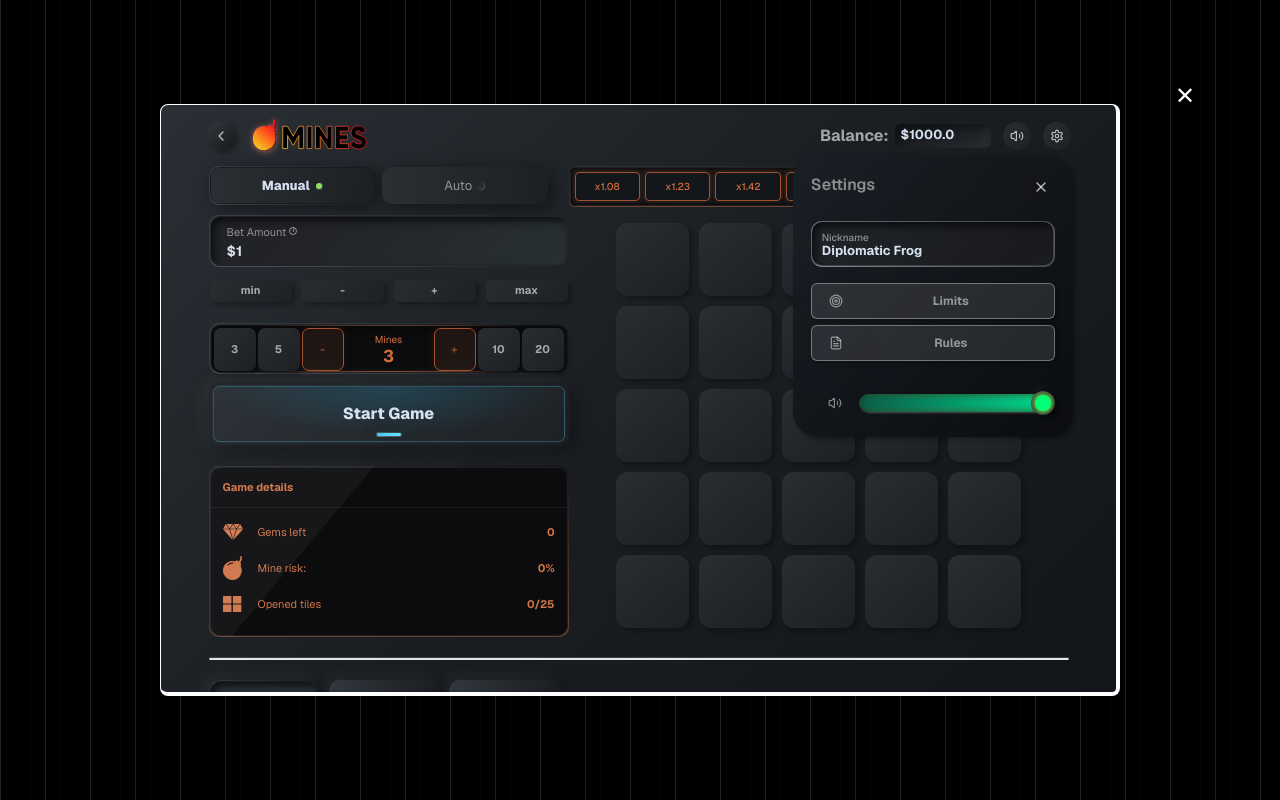
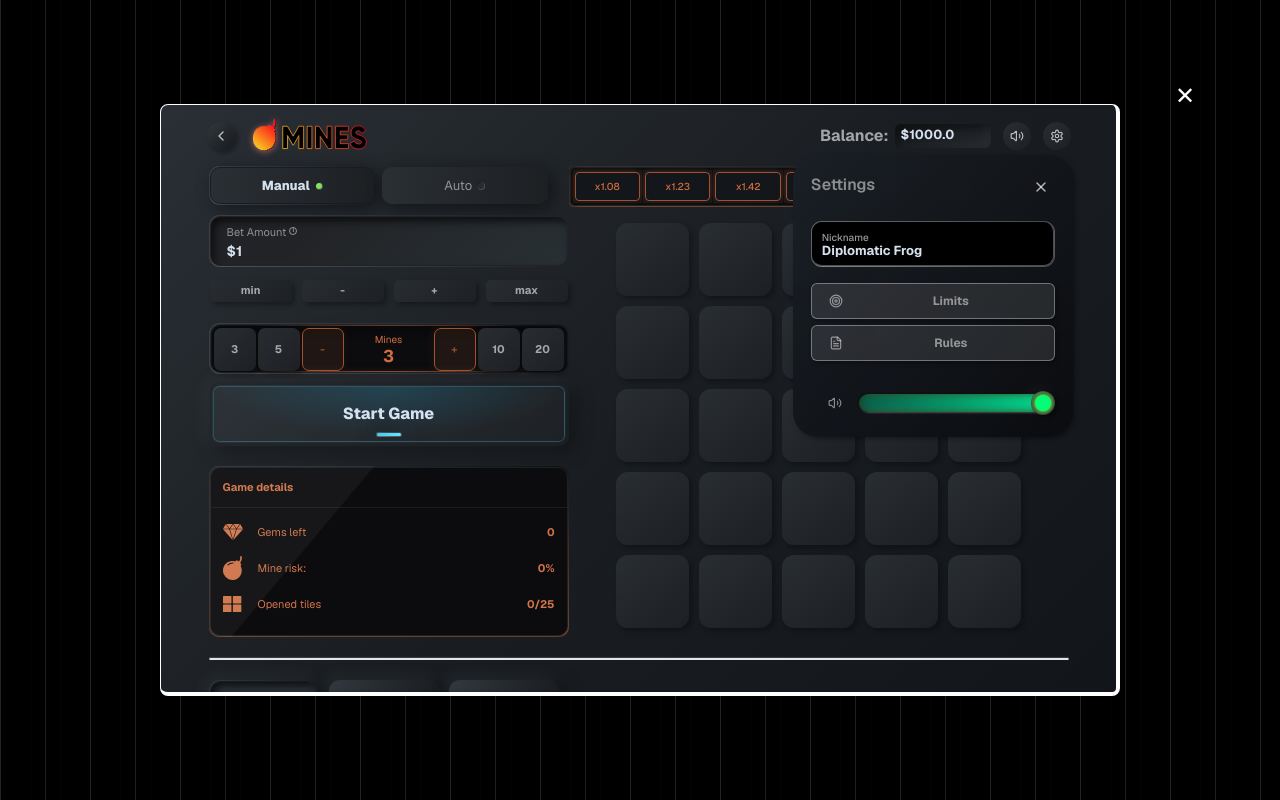
Before and after one commit to Ron114/mines_game_ui1, a Next.js app: page / in a window 1280 px wide. Both pictures are taken after a click on the button 1056 px from the left and 135 px from the top of the page. Built offline with nearby package versions, Linux system fonts and the light colour scheme.

Commit message:
Refactor SettingsModal input styling for improved aesthetics and usability
- Updated input field styles to enhance visual integration with the modal.
- Adjusted border and background properties for a cleaner, modern look.
- Improved label color and z-index for better visibility and user interaction.

```diff
--- a/components/settings-modal.tsx
+++ b/components/settings-modal.tsx
@@ -78,16 +78,16 @@ export default function SettingsModal({ isOpen, onClose }: SettingsModalProps) {
                 borderRadius: "0.625rem",
                 boxShadow: "inset 0.125rem 0.1875rem 0.625rem #070709, inset -0.125rem -0.125rem 0.625rem rgba(255, 255, 255, 0.05)",
                 border: "none",
-                borderBottom: "1px solid rgba(255, 255, 255, 0.15)",
-                borderRight: "1px solid rgba(255, 255, 255, 0.15)",
               }}
             >
               <label
-                className="absolute text-white/50 font-medium"
+                className="absolute font-medium"
                 style={{
                   fontSize: "0.625rem",
                   top: "0.5rem",
                   left: "0.625rem",
+                  color: "rgba(255, 255, 255, 0.6)",
+                  zIndex: 10,
                 }}
               >
                 Nickname
@@ -95,8 +95,13 @@ export default function SettingsModal({ isOpen, onClose }: SettingsModalProps) {
               <input
                 type="text"
                 defaultValue="Diplomatic Frog"
-                className="absolute w-full h-full bg-transparent border-none outline-none text-white font-bold"
+                className="absolute w-full h-full outline-none text-white font-bold"
                 style={{
+                  background: "#000000",
+                  border: "none",
+                  borderBottom: "1px solid rgba(255, 255, 255, 0.3)",
+                  borderRight: "1px solid rgba(255, 255, 255, 0.3)",
+                  borderRadius: "0.625rem",
                   padding: "1.25rem 3.0625rem 0.375rem 0.625rem",
                   fontSize: "0.8125rem",
                   color: "#d6e1ef",
```
